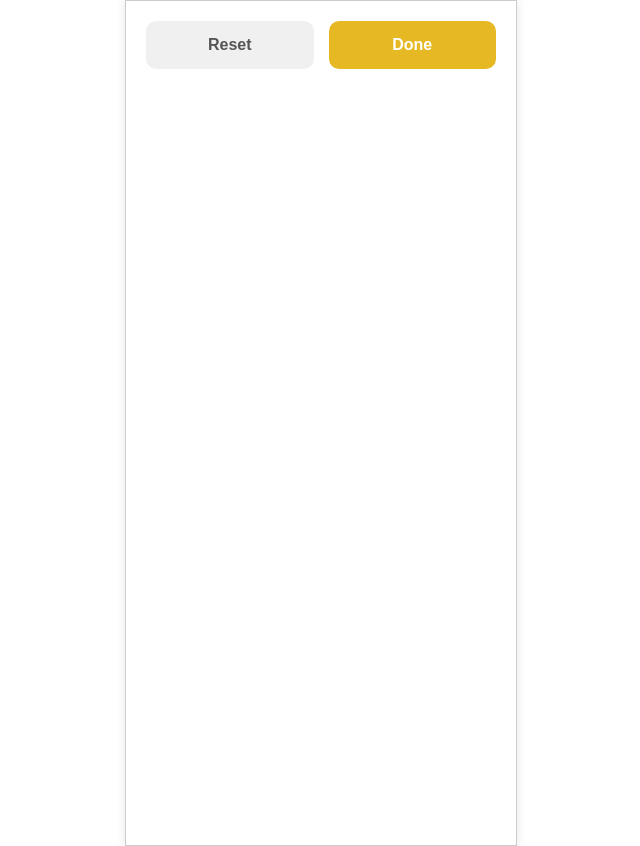
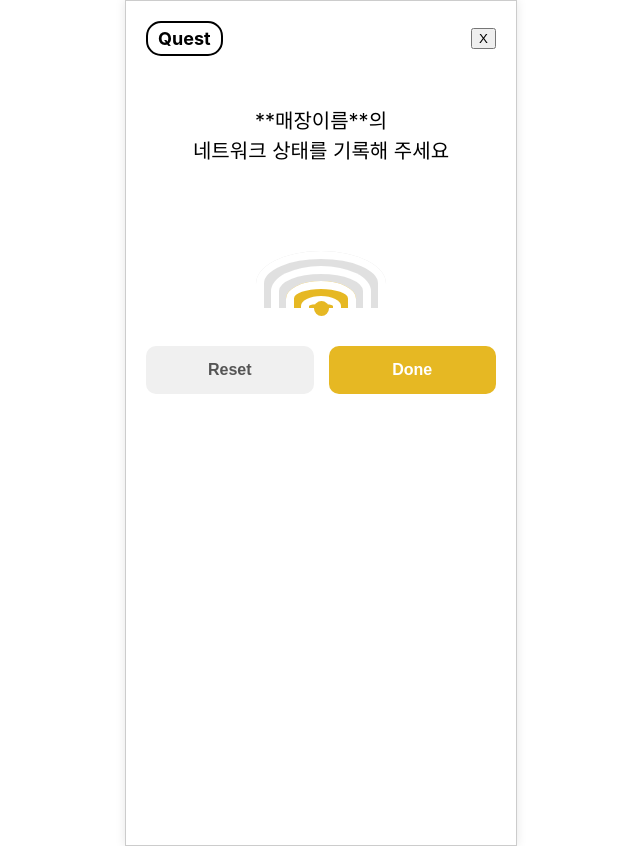
Before and after one commit to sglikelion-team2/FE, a React (Create React App) app: page /quest in a window 1280 px wide. Shown: the whole page, without its empty margins (319-959 px from the left). Built offline with nearby package versions, Linux system fonts and the light colour scheme.

Commit message:
refactor: 소음 및 와이파이 ui/ux개선

```diff
--- a/src/components/feature/quest/steps/Noise.jsx
+++ b/src/components/feature/quest/steps/Noise.jsx
@@ -31,24 +31,17 @@ export default function Noise({onComplete}) {
         <div className="noise-visualizer">
           <span className="icon">🔉</span>
           <div className="bars">
-            {/* noiseLevel에 따라 활성화된 막대 스타일을 동적으로 적용 */}
-            <div className={`bar ${noiseLevel >= 1 ? 'active' : ''}`}></div>
-            <div className={`bar ${noiseLevel >= 2 ? 'active' : ''}`}></div>
-            <div className={`bar ${noiseLevel >= 3 ? 'active' : ''}`}></div>
-            <div className={`bar ${noiseLevel >= 4 ? 'active' : ''}`}></div>
-            <div className={`bar ${noiseLevel >= 5 ? 'active' : ''}`}></div>
-          </div>
+                       {[1, 2, 3, 4, 5].map((level) => (
+              <div
+                key={level}
+                className={`bar ${noiseLevel >= level ? 'active' : ''}`}
+                onClick={() => setNoiseLevel(level)}
+              />
+            ))}
+            </div>
         </div>
 
-        <input
-          type="range"
-          min="1"
-          max="5"
-          step="1"
-          value={noiseLevel}
-          onChange={(e) => setNoiseLevel(e.target.value)}
-          className="noise-slider"
-        />
+
       </div>
 
       <div className="quest-footer">
--- a/src/components/feature/quest/steps/Quest.css
+++ b/src/components/feature/quest/steps/Quest.css
@@ -98,6 +98,7 @@
   background-color: #e0e0e0;
   border-radius: 5px;
   transition: all 0.2s ease-in-out;
+  cursor: pointer;
 }
 
 /* 막대 높이 설정 */
@@ -116,79 +117,76 @@
   width: 80%;
   margin-top: 20px;
 }
-
-
+/* --- Wifi.jsx 전용 스타일 --- */
 .wifi-visualizer {
   display: flex;
   justify-content: center;
   align-items: center;
-  height: 150px; /* 시각화 영역 높이 */
+  height: 120px;
   width: 150px;
   margin-bottom: 20px;
 }
 
 .wifi-icon {
   position: relative;
-  width: 100px;
+  width: 130px; /* 가장 큰 곡선 너비에 맞춤 */
   height: 100px;
   display: flex;
   justify-content: center;
   align-items: flex-end;
 }
 
-/* 모든 wifi 구성요소의 기본 색상 */
 .wifi-icon .wifi-dot,
 .wifi-icon .wifi-arc {
-  background-color: #e0e0e0;
+  cursor: pointer;
   transition: background-color 0.2s ease-in-out;
 }
 
 .wifi-dot {
-  width: 12px;
-  height: 12px;
+  width: 15px;
+  height: 15px;
   border-radius: 50%;
   position: absolute;
   bottom: 0;
+  z-index: 5;
+  background-color: #e0e0e0;
 }
 
 .wifi-arc {
   position: absolute;
   bottom: 0;
   border-radius: 50% 50% 0 0;
-  border: 6px solid white; /* 안쪽을 비우는 효과 */
-  background-clip: content-box;
+  background-color: #e0e0e0;
+  box-shadow: 0 0 0 8px white inset;
 }
-.wifi-arc.arc-sm { width: 40px; height: 20px; }
-.wifi-arc.arc-md { width: 70px; height: 35px; }
-.wifi-arc.arc-lg { width: 100px; height: 50px; }
+
+/* 각 곡선의 크기 설정 */
+.wifi-arc.arc-sm { width: 40px; height: 20px; z-index: 4; }
+.wifi-arc.arc-md { width: 70px; height: 35px; z-index: 3; }
+.wifi-arc.arc-lg { width: 100px; height: 50px; z-index: 2; }
+.wifi-arc.arc-xl { width: 130px; height: 65px; z-index: 1; }
 
 
 /* 와이파이 강도에 따른 활성화 스타일 */
 .wifi-icon.strength-1 .wifi-dot,
 .wifi-icon.strength-2 .wifi-dot,
 .wifi-icon.strength-3 .wifi-dot,
-.wifi-icon.strength-4 .wifi-dot {
+.wifi-icon.strength-4 .wifi-dot,
+.wifi-icon.strength-5 .wifi-dot {
   background-color: #e6b823;
 }
 .wifi-icon.strength-2 .arc-sm,
 .wifi-icon.strength-3 .arc-sm,
-.wifi-icon.strength-4 .arc-sm {
+.wifi-icon.strength-4 .arc-sm,
+.wifi-icon.strength-5 .arc-sm {
   background-color: #e6b823;
 }
 .wifi-icon.strength-3 .arc-md,
-.wifi-icon.strength-4 .arc-md {
+.wifi-icon.strength-4 .arc-md,
+.wifi-icon.strength-5 .arc-md {
   background-color: #e6b823;
 }
-.wifi-icon.strength-4 .arc-lg {
-  background-color: #e6b823;
-}
-
-
-.wifi-slider {
-  width: 80%;
-  margin-top: 20px;
-}
-
+.wifi-icon.strength-4
 
 /* --- PowerSocket.jsx 전용 스타일 --- */
 .outlet-options {
--- a/src/components/feature/quest/steps/Wifi.jsx
+++ b/src/components/feature/quest/steps/Wifi.jsx
@@ -1,16 +1,10 @@
 import React, { useState } from 'react';
-// 🚨 자식은 페이지 이동을 직접 하지 않으므로 useNavigate가 필요 없습니다.
 import './Quest.css';
 
-// ✅ 부모로부터 onComplete 함수를 props로 받습니다.
 export default function Wifi({ onComplete }) {
-
-  const [wifiStrength, setWifiStrength] = useState(3);
+  const [wifiStrength, setWifiStrength] = useState(3); // 1~5 단계, 기본값 3
 
   const handleDoneClick = () => {
-    // 🚨 직접 이동하는 navigate('/quest-complete'); 코드는 반드시 삭제!
-
-    // ✅ 부모에게 퀘스트가 완료되었음을 알리고, 관련 데이터를 전달합니다.
     onComplete({ wifiStrength });
   };
 
@@ -20,7 +14,28 @@ export default function Wifi({ onComplete }) {
 
   return (
     <div className="quest-container">
-      {/* ... 나머지 JSX 코드는 그대로 ... */}
+      <div className="quest-header">
+        <span className="quest-title">Quest</span>
+        <button className="close-button">X</button>
+      </div>
+
+      <div className="quest-content">
+        <p className="quest-instruction">
+          **매장이름**의 <br />
+          네트워크 상태를 기록해 주세요
+        </p>
+
+        <div className="wifi-visualizer">
+          <div className={`wifi-icon strength-${wifiStrength}`}>
+            <div className="wifi-dot" onClick={() => setWifiStrength(1)}></div>
+            <div className="wifi-arc arc-sm" onClick={() => setWifiStrength(2)}></div>
+            <div className="wifi-arc arc-md" onClick={() => setWifiStrength(3)}></div>
+            <div className="wifi-arc arc-lg" onClick={() => setWifiStrength(4)}></div>
+            <div className="wifi-arc arc-xl" onClick={() => setWifiStrength(5)}></div>
+          </div>
+        </div>
+      </div>
+
       <div className="quest-footer">
         <button className="quest-button reset" onClick={handleResetClick}>Reset</button>
         <button className="quest-button done" onClick={handleDoneClick}>Done</button>
```
